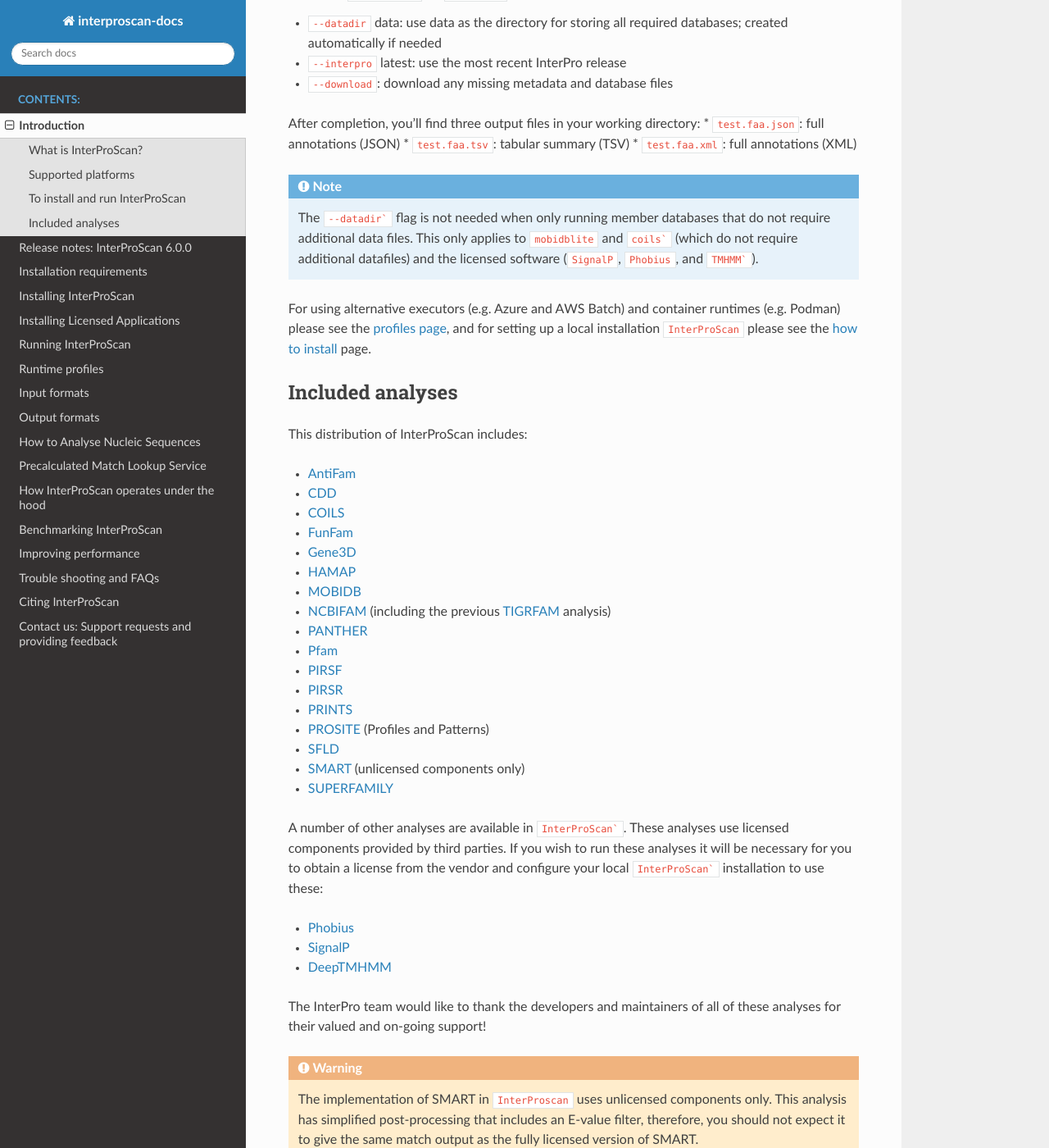
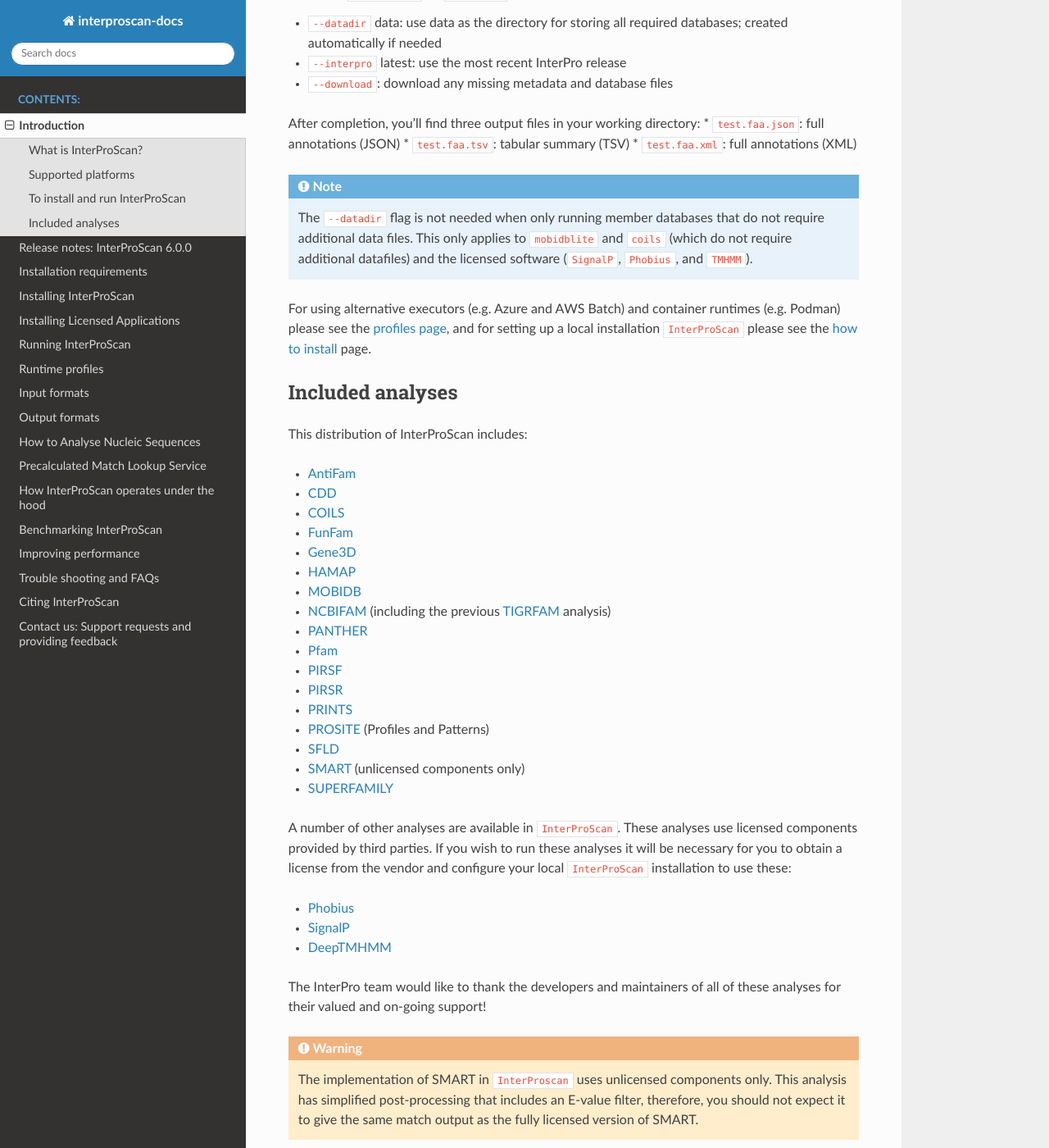
Before and after one commit to ebi-pf-team/interproscan-docs, a Sphinx documentation site: the page built from docs/Introduction.rst, in a window 1280 px wide and 1400 px high, scrolled down 1005 px. Shown: the whole window at 82% size. Built offline with Sphinx 7.4.7 and the Read the Docs theme 3.1.0, drawn with Linux system fonts in a browser that asks for light colours.

Commit message:
chore: syntax fixes

````diff
--- a/docs/HowToInstall.rst
+++ b/docs/HowToInstall.rst
@@ -128,7 +128,7 @@
 Explanation of parameters:
 
 
-* ``profile test,docker```:
+* ``profile test,docker``:
     * ``test``: use an included example FASTA file
     * ``docker``: execute tasks in Docker containers
 * ``--datadir`` data: use data as the directory for storing all required databases; created automatically if needed
--- a/docs/ImprovingPerformance.rst
+++ b/docs/ImprovingPerformance.rst
@@ -20,7 +20,7 @@
 If your FASTA input files contains a large number of sequences say over 160,0000 protein sequences,
 then you may consider splitting your input into smaller chunks (thus depends on resources, but batches of
 100,000 protein sequences is a suggested starting point). You can then submit the smaller input files to
-``InterProScan``` and process the results afterwards.
+``InterProScan`` and process the results afterwards.
 
 For DNA/RNA sequences a much smaller number is suggested (e.g. 12,000 sequences).
 However for improved performance you could translate these using an external tool
--- a/docs/Introduction.rst
+++ b/docs/Introduction.rst
@@ -53,9 +53,9 @@
 * ``test.faa.xml``: full annotations (XML)
 
 .. NOTE::
-    The ``--datadir``` flag is not needed when only running member databases that do not require additional data files.
-    This only applies to ``mobidblite`` and ``coils``` (which do not require additional datafiles) and the
-    licensed software (``SignalP``, ``Phobius``, and ``TMHMM```).
+    The ``--datadir`` flag is not needed when only running member databases that do not require additional data files.
+    This only applies to ``mobidblite`` and ``coils`` (which do not require additional datafiles) and the
+    licensed software (``SignalP``, ``Phobius``, and ``TMHMM``).
 
 For using alternative executors (e.g. Azure and AWS Batch) and container runtimes (e.g. Podman) please
 see the `profiles page <Profiles.html>`__, and for setting up a local installation ``InterProScan`` please see the
@@ -85,10 +85,10 @@
 - `SMART <http://smart.embl-heidelberg.de/>`__ (unlicensed components only)
 - `SUPERFAMILY <http://supfam.cs.bris.ac.uk/SUPERFAMILY/>`__
 
-A number of other analyses are available in ``InterProScan```. These
+A number of other analyses are available in ``InterProScan``. These
 analyses use licensed components provided by third parties. If you
 wish to run these analyses it will be necessary for you to obtain a
-license from the vendor and configure your local ``InterProScan```
+license from the vendor and configure your local ``InterProScan``
 installation to use these:
 
 - `Phobius <http://phobius.sbc.su.se/>`__
--- a/docs/UnderTheHood.rst
+++ b/docs/UnderTheHood.rst
@@ -301,7 +301,7 @@
 rspbproc
 ^^^^^^^^
 
-A wrapper for ``RPS-BLAST``` which aims to provide results that match those computed by NCBI's on-line
+A wrapper for ``RPS-BLAST`` which aims to provide results that match those computed by NCBI's on-line
 search services, including site annotation and the location of conserved domain superfamily
 footprints. It is downloaded from the `CDD ftp server <https://ftp.ncbi.nih.gov/pub/mmdb/cdd/rpsbproc/>`_
 within the IPS6-CDD docker image.
````
Also changed, not shown: docs/HowToRun.rst (+5 -5 lines).
